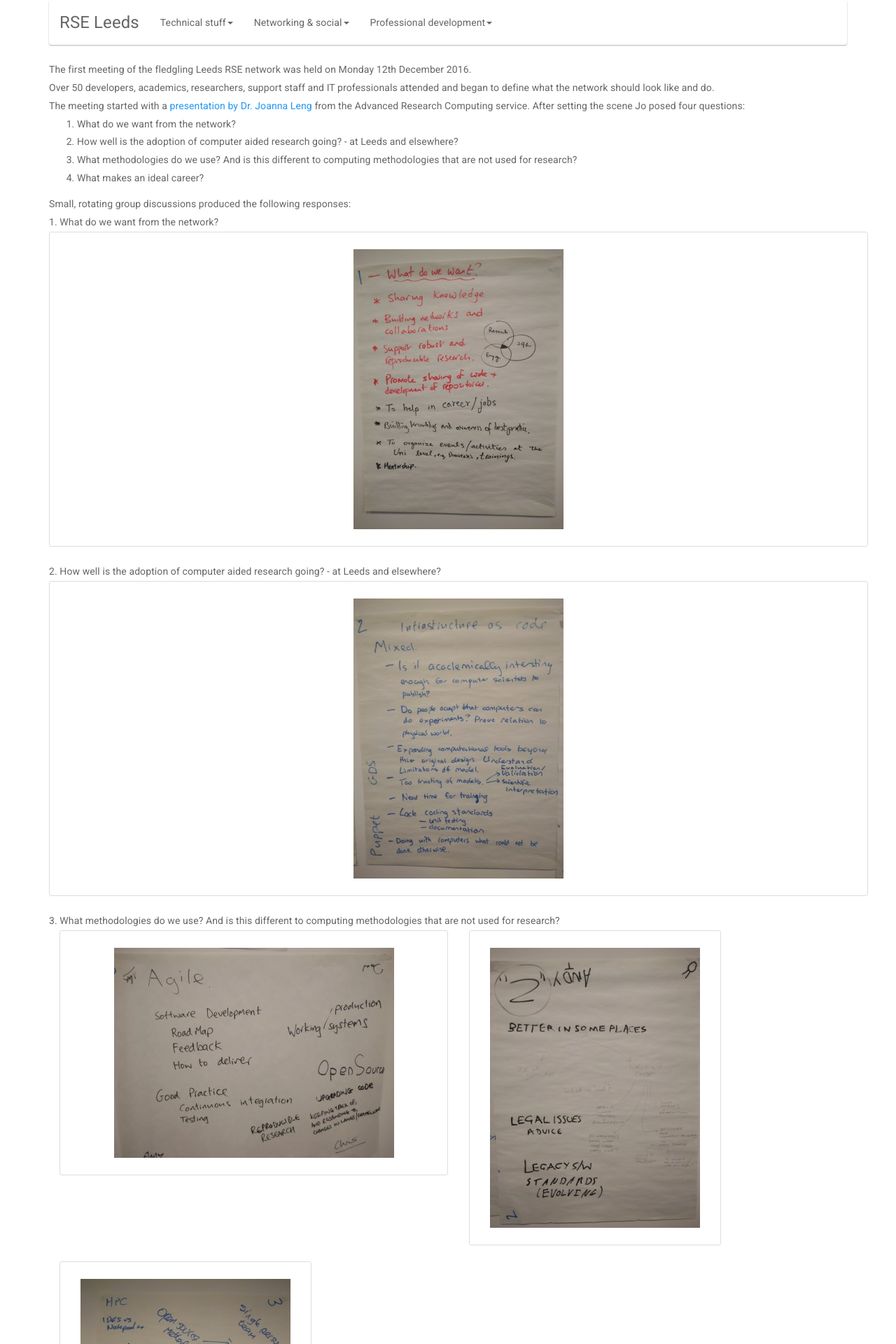
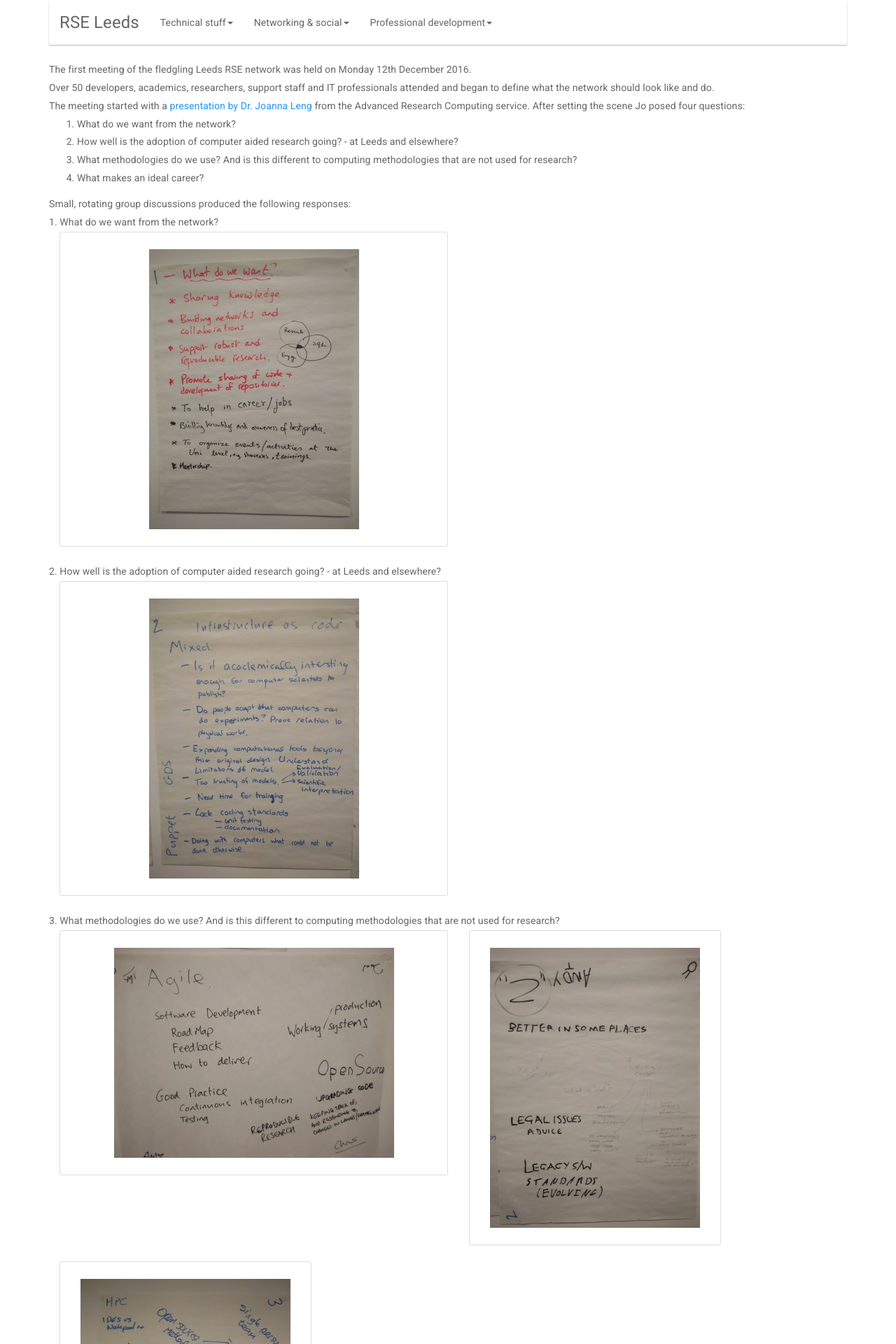
Before and after one commit to rseleeds/rseleeds.github.io, a Jekyll site: the page built from _posts/2017-01-06-initial-meeting.md, in a window 1280 px wide. Shown: the top 1920 px of the page at 70% size. Built offline with Jekyll 4.4.1, drawn with Linux system fonts in a browser that asks for light colours; nearby versions of some CDN libraries; comment, search, counter and statistics services are not loaded.

Commit message:
Added thumbnail class divs

```diff
--- a/_posts/2017-01-06-initial-meeting.md
+++ b/_posts/2017-01-06-initial-meeting.md
@@ -28,8 +28,10 @@ excerpt: A quick rundown of what happened at the launch meeting.
     1. What do we want from the network?
   </div>
   <div class="row">
-    <div class="thumbnail">
-      <a href="https://github.com/rseleeds/rseleeds.github.io/blob/master/assets/img/2017-01-06-initial-meeting/1.jpg" target="_blank"><img src="/assets/img/2017-01-06-initial-meeting/1_tn.jpg" /></a>
+    <div class="col-md-6">
+      <div class="thumbnail">
+        <a href="https://github.com/rseleeds/rseleeds.github.io/blob/master/assets/img/2017-01-06-initial-meeting/1.jpg" target="_blank"><img src="/assets/img/2017-01-06-initial-meeting/1_tn.jpg" /></a>
+      </div>
     </div>
   </div>
 
@@ -37,8 +39,11 @@ excerpt: A quick rundown of what happened at the launch meeting.
     2. How well is the adoption of computer aided research going? - at Leeds and elsewhere?
   </div>
   <div class="row">
-    <div class="thumbnail">
-      <a href="https://github.com/rseleeds/rseleeds.github.io/blob/master/assets/img/2017-01-06-initial-meeting/2.jpg" target="_blank"><img src="/assets/img/2017-01-06-initial-meeting/2_tn.jpg" /></a>
+    <div class="col-md-6">
+
+      <div class="thumbnail">
+        <a href="https://github.com/rseleeds/rseleeds.github.io/blob/master/assets/img/2017-01-06-initial-meeting/2.jpg" target="_blank"><img src="/assets/img/2017-01-06-initial-meeting/2_tn.jpg" /></a>
+      </div>
     </div>
   </div>
 
@@ -66,8 +71,10 @@ excerpt: A quick rundown of what happened at the launch meeting.
   4. What makes an ideal career?
   </div>
   <div class="row">
-    <div class="thumbnail">
-    <a href="https://github.com/rseleeds/rseleeds.github.io/blob/master/assets/img/2017-01-06-initial-meeting/4.jpg" target="_blank"><img src="/assets/img/2017-01-06-initial-meeting/4_tn.jpg" /></a>
+    <div class="col-md-6">
+      <div class="thumbnail">
+      <a href="https://github.com/rseleeds/rseleeds.github.io/blob/master/assets/img/2017-01-06-initial-meeting/4.jpg" target="_blank"><img src="/assets/img/2017-01-06-initial-meeting/4_tn.jpg" /></a>
+      </div>
     </div>
   </div>
 
```
